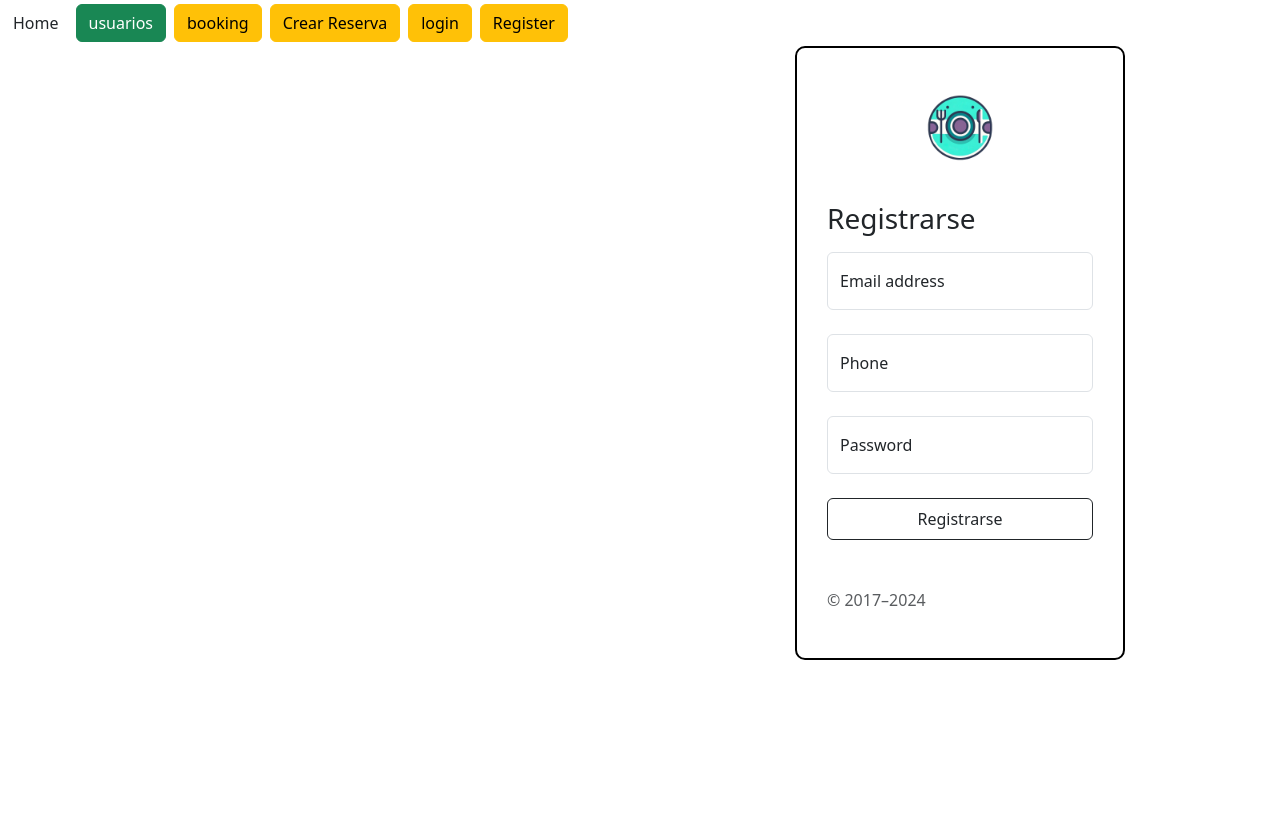
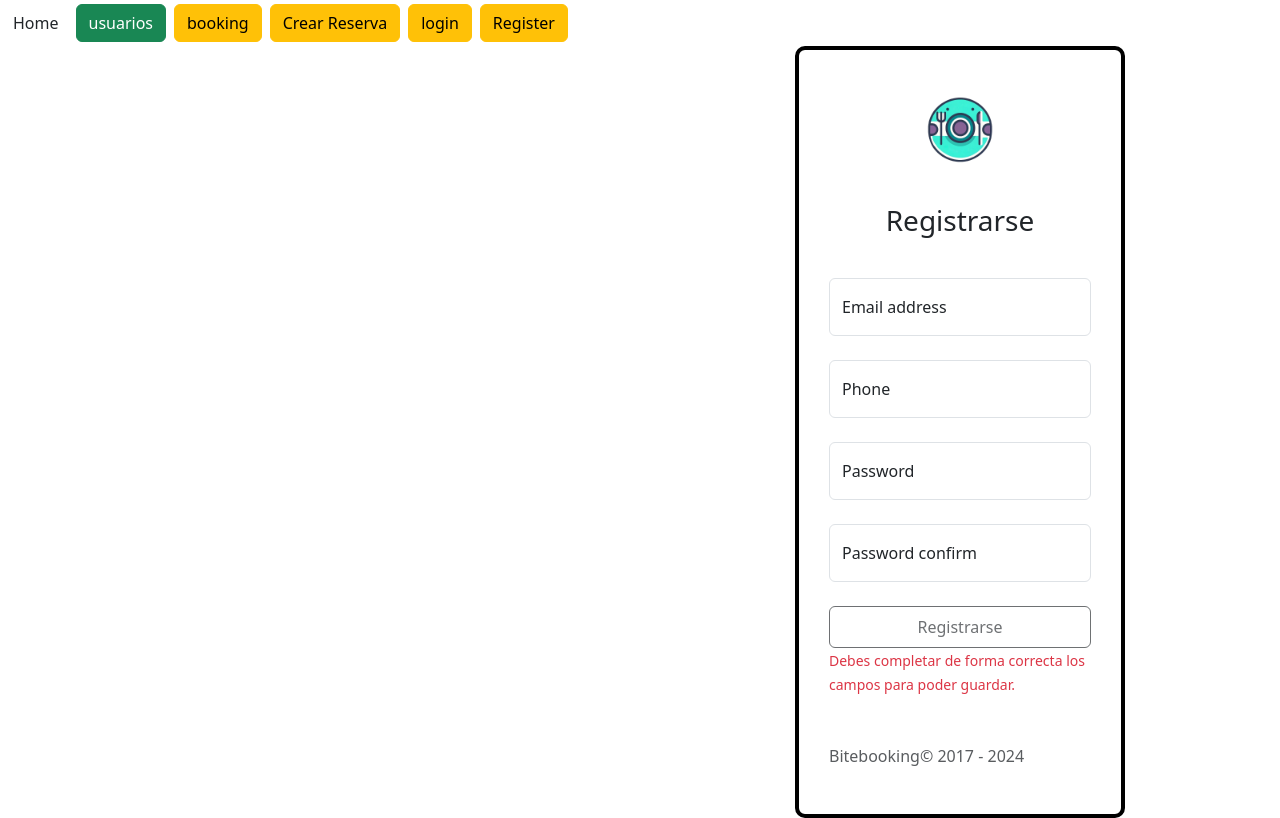
Before and after one commit to JehielL/curso-java, an Angular app in the folder Angular/005-angular-http/: page /register in a window 1280 px wide. Built offline with nearby package versions, Linux system fonts and the light colour scheme.

Commit message:
Agregadas validaciones a formularios.

```diff
--- a/Angular/005-angular-http/src/app/booking-form/booking-form.component.css
+++ b/Angular/005-angular-http/src/app/booking-form/booking-form.component.css
@@ -1,5 +1,5 @@
 .custom-div {
-    border: 2px solid black;
+    border: 4px solid black;
     border-radius: 10px;
     padding: 30px;
 }
--- a/Angular/005-angular-http/src/app/booking-form/booking-form.component.html
+++ b/Angular/005-angular-http/src/app/booking-form/booking-form.component.html
@@ -9,20 +9,20 @@
                 <h1 class="h3 mb-3 fw-normal">Reserva ahora!</h1>
                 <div class="form-floating mb-3">
 
-                        <input type="text" class="form-control" id="title"
-                    placeholder="Angular avanzado" formControlName="title">
+                    <input type="text" class="form-control" id="title" placeholder="Angular avanzado"
+                        formControlName="title">
                     <label for="floatingInput">Titulo de reseva</label>
                 </div>
 
                 <div class="form-floating mb-3">
-                    <input type="number" class="form-control" id="price"
-                    placeholder="Angular avanzado" formControlName="price" step="0.01">
+                    <input type="number" class="form-control" id="price" placeholder="Angular avanzado"
+                        formControlName="price" step="0.01">
                     <label for="floatingInput">Precio (€)</label>
                 </div>
 
                 <div class="form-floating mb-3">
-                    <input type="text" class="form-control" id="description"
-                    placeholder="Angular avanzado" formControlName="description">
+                    <input type="text" class="form-control" id="description" placeholder="Angular avanzado"
+                        formControlName="description">
                     <label for="description">Observaciones de reserva</label>
                 </div>
 
@@ -44,7 +44,7 @@
                 <div class="form-check mb-3">
                     <input class="form-check-input" type="checkbox" id="available" formControlName="available">
                     <label class="form-check-label" for="available" style="cursor: pointer;">
-                      Disponible para reservar
+                        Disponible para reservar
                     </label>
                 </div>
 
@@ -54,9 +54,7 @@
 
                 </div>
 
-
-
-
+                <p class="mt-5 mb-3 text-body-secondary">Bitebooking © 2017–2024</p>
 
             </form>
         </div>
--- a/Angular/005-angular-http/src/app/login/login.component.css
+++ b/Angular/005-angular-http/src/app/login/login.component.css
@@ -2,7 +2,7 @@
 
     max-width: 330px;
     padding: 1rem;
-    border: 2px solid black;
+    border: 4px solid black;
     border-radius: 10px;
     padding: 30px;
 }
--- a/Angular/005-angular-http/src/app/register/register.component.css
+++ b/Angular/005-angular-http/src/app/register/register.component.css
@@ -2,7 +2,7 @@
 
     max-width: 330px;
     padding: 1rem;
-    border: 2px solid black;
+    border: 4px solid black;
     border-radius: 10px;
     padding: 30px;
 
--- a/Angular/005-angular-http/src/app/register/register.component.html
+++ b/Angular/005-angular-http/src/app/register/register.component.html
@@ -9,26 +9,67 @@
                     <div class="d-flex justify-content-center align-items-center mb-4">
                         <img src="/assets/Logo_Limpio_Pokeball.png" alt="" width="100" height="100">
                     </div>
-                  <h1 class="h3 mb-3 fw-normal">Registrarse</h1>
+
+                    <div class="d-flex justify-content-center align-items-center mb-4">
+                        <h1 class="h3 mb-3 fw-normal align-items-center">Registrarse</h1>
+                    </div>
 
                     <div class="form-floating">
-                    <input type="email" class="form-control" id="email" placeholder="name@example.com" formControlName="email">
+                        <input type="email" class="form-control" id="email" placeholder="name@example.com"
+                            formControlName="email">
                         <label for="email">Email address</label>
+                        @if (registerForm.controls.email.touched && registerForm.controls.email.errors) {
+
+                        <div class="container-fluid">
+                            @if (registerForm.controls.email.errors['required']) {
+
+                            <small class="text-danger">Email es obligatorio.</small>
+                            }
+                            @if (registerForm.controls.email.errors['email']) {
+
+                            <small class="text-danger">El formato del email introducido es incorrecto.</small>
+                            }
+                        </div>
+                        }
                     </div>
                     <br>
                     <div class="form-floating">
                         <input type="text" class="form-control" id="phone" placeholder="phone" formControlName="phone">
                         <label for="phone">Phone</label>
+                        @if (registerForm.controls.phone.touched && registerForm.controls.phone.errors) {
+
+                        <div class="container-fluid">
+                            @if (registerForm.controls.phone.errors['required']) {
+                            <small class="text-danger">Teléfono es obligatorio</small>
+                            }
+
+                            @if (registerForm.controls.phone.errors['pattern']) {
+                            <small class="text-danger">Formato de telefono incorrecto. Debe tener 9 dígitos.</small>
+                            }
+                        </div>
+                        }
                     </div>
                     <br>
                     <div class="form-floating">
-                    <input type="password" class="form-control" id="password" placeholder="Password" formControlName="password">
+                        <input type="password" class="form-control" id="password" placeholder="Password"
+                            formControlName="password">
                         <label for="password">Password</label>
                     </div>
                     <br>
+                    <div class="form-floating">
+                        <input type="password" class="form-control" id="passwordConfirm" placeholder="Password"
+                            formControlName="passwordConfirm">
+                        <label for="passwordConfirm">Password confirm</label>
+                    </div>
+                    <br>
 
-                  <button class="btn btn-outline-dark w-100 py-2" type="submit">Registrarse</button>
-                  <p class="mt-5 mb-3 text-body-secondary">© 2017–2024</p>
+                    <button class="btn btn-outline-dark w-100 py-2" type="submit"
+                        [disabled]="registerForm.invalid">Registrarse</button>
+                    @if (registerForm.invalid) {
+                    <small class="text-danger">Debes completar de forma correcta los campos para poder guardar.</small>
+                    }
+
+                    <p class="mt-5 mb-3 text-body-secondary">Bitebooking© 2017 - 2024</p>
                 </form>
             </main>
         </div>
--- a/Angular/005-angular-http/src/app/register/register.component.ts
+++ b/Angular/005-angular-http/src/app/register/register.component.ts
@@ -1,39 +1,55 @@
 import { HttpClient, HttpClientModule } from '@angular/common/http';
 import { Component } from '@angular/core';
-import { FormBuilder, ReactiveFormsModule } from '@angular/forms';
-import { Register } from '../../interfaces/register.mode';
+import { AbstractControl, FormControl, FormGroup, ReactiveFormsModule, Validators } from '@angular/forms';
+import { Register } from '../../interfaces/register.model';
 
 @Component({
   selector: 'app-register',
   standalone: true,
-  imports: [ReactiveFormsModule, HttpClientModule],
+  imports: [HttpClientModule, ReactiveFormsModule],
   templateUrl: './register.component.html',
   styleUrl: './register.component.css'
 })
 export class RegisterComponent {
 
-  registerForm = this.fb.group({
+  // no necesita FormBuilder:
+  registerForm = new FormGroup({
+    email: new FormControl('', [Validators.required, Validators.email]),
+    phone: new FormControl('', [Validators.required, Validators.pattern('^[0-9]{9}$')]),
+    password: new FormControl(''),
+    passwordConfirm: new FormControl('')
+  },
+  {validators: this.passwordConfirmValidator} // Validador personalizado que comprueba dos campos al mismo tiempo
+  );
 
-    email:[''],
-    phone:[''],
-    password:['']
+  constructor(private httpClient: HttpClient) {}
 
-  })
+  passwordConfirmValidator(control: AbstractControl) {
 
-  constructor(private fb: FormBuilder, private httpClient: HttpClient){}
+    if (control.get('password')?.value === control.get('passwordConfirm')?.value) {
+      return null; // las password coinciden por tanto no hay error devolvemos null
+    } else {
+      // las password no coinciden devolver un error:
+      return {
+        'confirmError': true
+      }
+    }
+  }
 
-  save(){
-
+  save() {
     const register: Register = {
-
       email: this.registerForm.get('email')?.value ?? '',
       phone: this.registerForm.get('phone')?.value ?? '',
-      password: this.registerForm.get('password')?.value ?? ''
+      password: this.registerForm.get('password')?.value ?? '',
+      passwordConfirm: this.registerForm.get('passwordConfirm')?.value ?? '',
     }
+    console.log(register);
+    // enviar registro a backend
 
-    console.log(register)
+    //limpiar el formulario o redirigir a pantalla de login
+    this.registerForm.reset();
+  }
 
 
 
-  }
 }
--- a/Angular/005-angular-http/src/interfaces/register.mode.ts
+++ b/Angular/005-angular-http/src/interfaces/register.model.ts
@@ -3,4 +3,5 @@ export interface Register{
     email: string;
     phone: string;
     password: string;
+    passwordConfirm: string;
 }
```
Also changed, not shown: Angular/005-angular-http/src/app/login/login.component.html (indentation only). Lines whose indentation alone changed are shown as unchanged.
